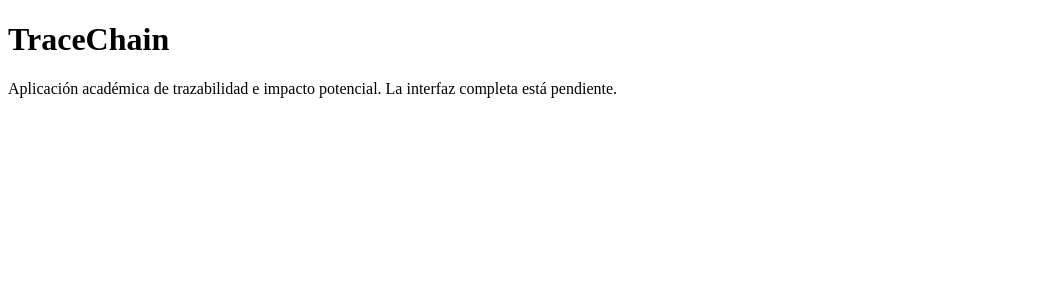
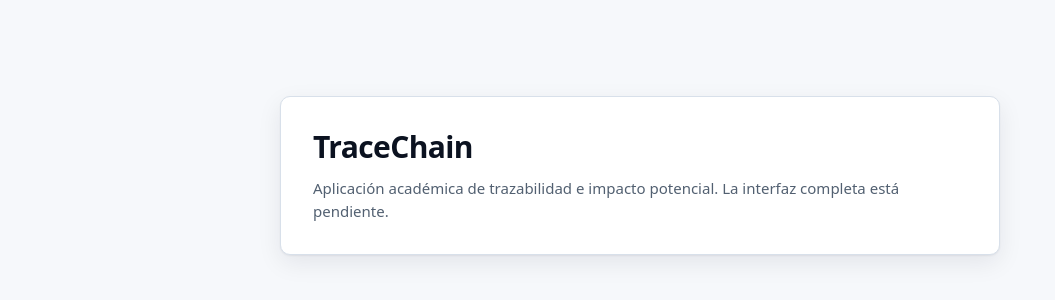
Before and after one commit to EdwarDa2/TraceChain, a Next.js app in the folder frontend/: page / in a window 1280 px wide. Shown: the top 300 px of the page, without its empty margins (0-1055 px from the left). Built offline with nearby package versions, Linux system fonts and the light colour scheme.

Commit message:
feat(frontend): define restrained Operate color system

```diff
--- /dev/null
+++ b/frontend/src/app/globals.css
@@ -0,0 +1,172 @@
+:root {
+  color-scheme: light;
+
+  /* Superficies y tinta */
+  --canvas: #f6f8fb;
+  --surface: #ffffff;
+  --surface-2: #eef2f7;
+  --surface-3: #e4eaf2;
+  --ink: #0b1220;
+  --ink-muted: #526071;
+  --border: #d8e0ea;
+  --border-strong: #b9c5d4;
+
+  /* Acciones y estados */
+  --primary: #2563eb;
+  --primary-hover: #1d4ed8;
+  --primary-active: #1e40af;
+  --primary-soft: #e8f0fe;
+  --success: #15803d;
+  --success-soft: #e7f6ed;
+  --warning: #b45309;
+  --warning-soft: #fdf1e3;
+  --danger: #dc2626;
+  --danger-soft: #fdecec;
+
+  /* Codificación semántica del grafo, no color decorativo de la interfaz */
+  --graph: #7c3aed;
+  --graph-soft: #f1eafd;
+
+  --radius: 10px;
+  --radius-sm: 6px;
+  --shadow: 0 1px 2px rgb(11 18 32 / 6%), 0 8px 24px rgb(11 18 32 / 8%);
+  --ease-out: cubic-bezier(0.23, 1, 0.32, 1);
+  --duration: 160ms;
+}
+
+* {
+  box-sizing: border-box;
+}
+
+html,
+body {
+  margin: 0;
+  min-height: 100%;
+}
+
+body {
+  background: var(--canvas);
+  color: var(--ink);
+  font-family: ui-sans-serif, system-ui, -apple-system, "Segoe UI", sans-serif;
+  font-size: 15px;
+  line-height: 1.5;
+  -webkit-font-smoothing: antialiased;
+}
+
+h1,
+h2,
+h3 {
+  margin: 0;
+  letter-spacing: -0.02em;
+  line-height: 1.2;
+}
+
+h1 {
+  font-size: 1.875rem;
+}
+
+h2 {
+  font-size: 1.375rem;
+}
+
+p {
+  margin: 0;
+}
+
+a {
+  color: var(--primary);
+  text-underline-offset: 3px;
+}
+
+button,
+input,
+select,
+textarea {
+  font: inherit;
+  color: inherit;
+}
+
+button {
+  cursor: pointer;
+  border-radius: var(--radius-sm);
+  transition: transform var(--duration) var(--ease-out),
+    background-color var(--duration) var(--ease-out),
+    border-color var(--duration) var(--ease-out);
+}
+
+button:active {
+  transform: scale(0.98);
+}
+
+button:disabled {
+  cursor: not-allowed;
+  opacity: 0.55;
+}
+
+:focus-visible {
+  outline: 2px solid var(--primary);
+  outline-offset: 2px;
+}
+
+::selection {
+  background: var(--primary-soft);
+  color: var(--ink);
+}
+
+input,
+textarea {
+  caret-color: var(--primary);
+}
+
+::-webkit-scrollbar {
+  width: 12px;
+  height: 12px;
+}
+
+::-webkit-scrollbar-track {
+  background: var(--surface);
+}
+
+::-webkit-scrollbar-thumb {
+  background: var(--border-strong);
+  border: 3px solid var(--surface);
+  border-radius: 999px;
+}
+
+::-webkit-scrollbar-thumb:hover {
+  background: var(--ink-muted);
+}
+
+.home {
+  max-width: 720px;
+  margin: 12vh auto;
+  padding: 32px;
+  display: grid;
+  gap: 12px;
+}
+
+[data-surface] {
+  background: var(--surface);
+  border: 1px solid var(--border);
+  border-radius: var(--radius);
+  box-shadow: var(--shadow);
+}
+
+[data-muted] {
+  color: var(--ink-muted);
+}
+
+[data-timestamp],
+[data-numeric] {
+  font-variant-numeric: tabular-nums;
+}
+
+@media (prefers-reduced-motion: reduce) {
+  *,
+  *::before,
+  *::after {
+    animation-duration: 0.01ms !important;
+    transition-duration: 0.01ms !important;
+    scroll-behavior: auto !important;
+  }
+}
--- a/frontend/src/app/layout.tsx
+++ b/frontend/src/app/layout.tsx
@@ -1,5 +1,6 @@
 import type { Metadata } from 'next';
 import type { ReactNode } from 'react';
+import './globals.css';
 
 export const metadata: Metadata = {
   title: 'TraceChain',
--- a/frontend/src/app/page.tsx
+++ b/frontend/src/app/page.tsx
@@ -1,8 +1,8 @@
 export default function Home() {
   return (
-    <main>
+    <main className="home" data-surface>
       <h1>TraceChain</h1>
-      <p>
+      <p data-muted>
         Aplicación académica de trazabilidad e impacto potencial. La interfaz completa está pendiente.
       </p>
     </main>
```
Also changed, not shown: 1 other file (tests, documents, lock files or other folders).
